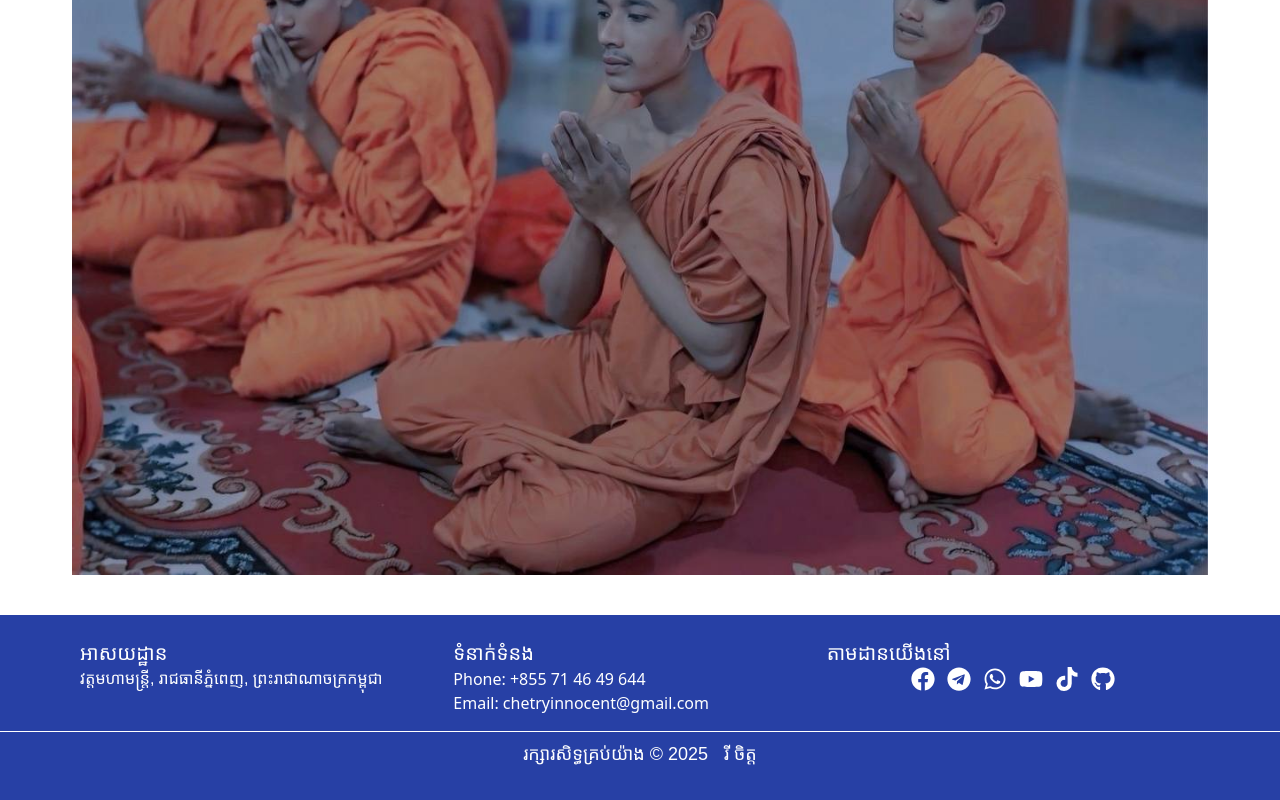
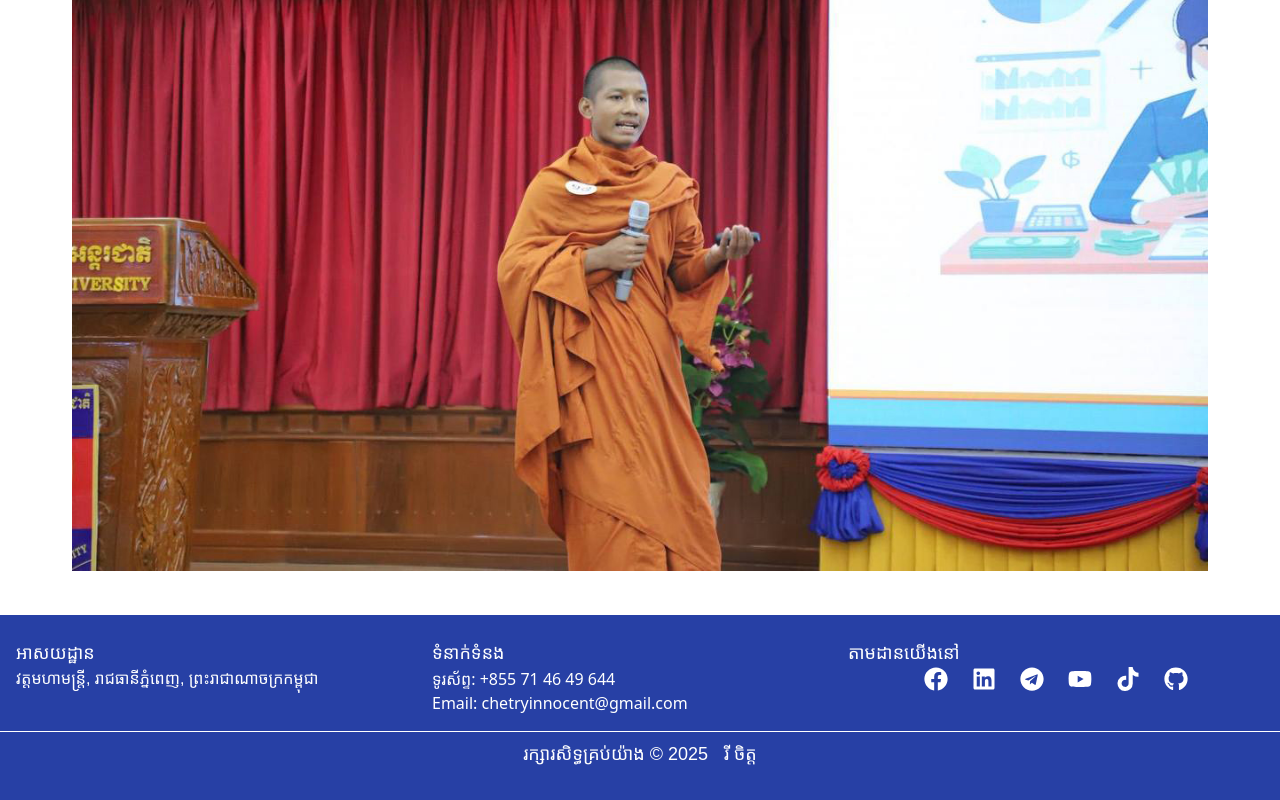
Before and after one commit to tonlecode/rychet-profile, a React (Vite) app: page / in a window 1280 px wide. Shown: the part 608-1408 px from the top of the page. Built offline with nearby package versions, Linux system fonts and the light colour scheme; a web font is replaced by a local one.

Commit message:
build respone on mobile

```diff
--- a/src/components/Footer.jsx
+++ b/src/components/Footer.jsx
@@ -1,43 +1,70 @@
 import React from "react";
-import { FaFacebook, FaTelegram, FaWhatsapp, FaYoutube, FaTiktok, FaGithub } from "react-icons/fa";
+import {
+  FaFacebook,
+  FaTelegram,
+  FaLinkedin,
+  FaYoutube,
+  FaTiktok,
+  FaGithub,
+} from "react-icons/fa";
 
 function Footer() {
   return (
     <div className="bg-[#2740a5] text-white py-6 mt-10">
-      <div className="max-w-6xl container flex mx-auto px-4">
+      <div className="max-w-6lg container flex mx-auto px-4">
         {/* Address Section */}
         <div className="w-1/3 mb-4">
-          <h4 className="text-xl ">អាសយដ្ឋាន</h4>
+          <h4 className="text-lg ">អាសយដ្ឋាន</h4>
           <p>វត្តមហាមន្រ្តី, រាជធានីភ្នំពេញ, ព្រះរាជាណាចក្រកម្ពុជា</p>
         </div>
 
         {/* Contact Section */}
         <div className="w-1/3 mb-4">
-          <h4 className=" text-xl">ទំនាក់ទំនង</h4>
-          <p className="font-sans">Phone: +855 71 46 49 644</p>
+          <h4 className=" text-lg">ទំនាក់ទំនង</h4>
+          <p className="font-sans">ទូរស័ព្ទ: +855 71 46 49 644</p>
           <p className="font-sans">Email: chetryinnocent@gmail.com</p>
         </div>
 
         {/* Social Media Links */}
         <div className="w-1/3 mb-4">
-          <h4 className=" text-xl">តាមដានយើងនៅ</h4>
-          <div className="space-x-3 flex justify-center">
-  <a href="#" className="text-white text-2xl hover:text-red-300 transition">
+          <h4 className=" text-lg">តាមដានយើងនៅ</h4>
+          <div className="space-x-6 flex justify-center">
+            <a
+              href="https://www.facebook.com/share/1C35mqjCLm/?mibextid=wwXIfr"
+              className="text-white text-2xl hover:text-red-300 transition"
+            >
               <FaFacebook />
             </a>
-  <a href="#" className="text-white text-2xl hover:text-red-300 transition">
+            <a
+              href="https://linkedin.com/in/rychet"
+              className="text-white text-2xl hover:text-red-300 transition"
+            >
+              <FaLinkedin />
+            </a>
+
+            <a
+              href="https://t.me/tknocounter"
+              className="text-white text-2xl hover:text-red-300 transition"
+            >
               <FaTelegram />
             </a>
-  <a href="#" className="text-white text-2xl hover:text-red-300 transition">
-    <FaWhatsapp />
-  </a>
-  <a href="#" className="text-white text-2xl hover:text-red-300 transition">
+
+            <a
+              href="https://www.youtube.com/@tonlecode"
+              className="text-white text-2xl hover:text-red-300 transition"
+            >
               <FaYoutube />
             </a>
-  <a href="#" className="text-white text-2xl hover:text-red-300 transition">
+            <a
+              href="https://www.tiktok.com/@rychet1"
+              className="text-white text-2xl hover:text-red-300 transition"
+            >
               <FaTiktok />
             </a>
-  <a href="#" className="text-white text-2xl hover:text-red-300 transition">
+            <a
+              href="https://github.com/tonlecode"
+              className="text-white text-2xl hover:text-red-300 transition"
+            >
               <FaGithub />
             </a>
           </div>
--- a/src/components/Header.jsx
+++ b/src/components/Header.jsx
@@ -19,7 +19,7 @@ const items = [
   {
     key: 'project-2',
     label: (
-      <NavLink to="#">
+      <NavLink to="/morefile">
         <span className="font-[Noto_Sans_Khmer] text-[16px] pr-7 text-blue-500">
           ឯកសារ
         </span>
--- /dev/null
+++ b/src/components/HeaderM.jsx
@@ -0,0 +1,82 @@
+import React from 'react';
+import { NavLink } from 'react-router-dom';
+import { DownOutlined } from '@ant-design/icons';
+import { Dropdown, Menu } from 'antd';
+import VdCam from '../assets/vd/cambodiaF1.mp4';
+import { IoMdMenu } from "react-icons/io";
+
+
+// Items for ស្នាដៃ
+const items = [
+  {
+    key: 'project-1',
+    label: (
+      <NavLink to="/software">
+        <span className="font-[Noto_Sans_Khmer] text-[16px] pr-7 text-blue-500">
+          វិស្វកម្មកម្មវិធី
+        </span>
+      </NavLink>
+    ),
+  },
+  {
+    key: 'project-2',
+    label: (
+      <NavLink to="/morefile">
+        <span className="font-[Noto_Sans_Khmer] text-[16px] pr-7 text-blue-500">
+          ឯកសារ
+        </span>
+      </NavLink>
+    ),
+  },
+];
+
+// Items for បណ្ណាល័យ
+const libraryItems = [
+  {
+    key: 'library-1',
+    label: (
+      <NavLink to="/photos">
+        <span className="font-[Noto_Sans_Khmer] text-[16px] pr-7 text-blue-500">
+          រូបភាព
+        </span>
+      </NavLink>
+    ),
+  },
+  {
+    key: 'library-2',
+    label: (
+      <NavLink to="/videos">
+        <span className="font-[Noto_Sans_Khmer] text-[16px] pr-7 text-blue-500">
+          វិដេអូ
+        </span>
+      </NavLink>
+    ),
+  },
+];
+
+// Dropdown menus
+const menu = <Menu items={items} />;
+const libraryMenu = <Menu items={libraryItems} />;
+
+function Header() {
+  return (
+    <div className="">
+      <video src={VdCam} autoPlay loop muted className="fixed mt-[-6rem]" />
+    <div className="container mx-auto ">
+      {/* Background Video */}
+
+      <nav className="fixed top-0 left-0  w-full text-white font-medium justify-between items-center py-4 flex">
+       <div className='text-bold text-3xl text-center float-end p-4 hover:text-red-300'><IoMdMenu /></div>
+
+      </nav>
+
+      {/* Padding below header */}
+      <div className="mt-24">
+        {/* Your main content here */}
+      </div>
+      </div>
+    </div>
+  );
+}
+
+export default Header;
--- /dev/null
+++ b/src/dropdownPages/MoreFile.jsx
@@ -0,0 +1,22 @@
+import React from 'react'
+import Header from '../components/Header'
+function MoreFile() {
+  return (
+
+
+ <div>
+        <Header></Header>
+
+       <div>
+        <p className=''>កំពុងរៀបចំ</p>
+        <p className='m-[20rem] text-center font-bold text-5xl'>កំពុងរៀបចំ page file <span className='text-green-600'>please wait...</span></p>
+
+       </div>
+
+    </div>
+
+
+  )
+}
+
+export default MoreFile
--- a/src/dropdownPages/Software.jsx
+++ b/src/dropdownPages/Software.jsx
@@ -11,11 +11,12 @@ function Software() {
 
         {/* Heading Section */}
         <div className="ml-30">
-          <h1 className="text-4xl font-bold text-blue-600">ស្នាដៃដែលបានបង្កើតកម្មវិធី</h1>
 
         </div>
 
+          <h1 className="text-4xl font-bold  text-blue-600">.</h1>
         {/* Grid Layout for Blog Cards */}
+          <h1 className="text-4xl font-bold mt-[6rem] ml-30 text-blue-600">ស្នាដៃដែលបានបង្កើតកម្មវិធី</h1>
         <div className="flex justify-center item-center px-4 mt-[8rem]">
 
           {/* Blog Card 1 */}
--- a/src/pages/About.jsx
+++ b/src/pages/About.jsx
@@ -6,9 +6,11 @@ function About() {
     <div>
         <Header></Header>
 
-        <div>
-            <p>Lorem ipsum dolor sit amet consectetur adipisicing elit. Ipsam tenetur accusamus at laboriosam, quas ad facere quae doloremque nostrum laborum rem nulla sed quaerat possimus voluptas? Quis hic dolorum nam.</p>
-        </div>
+       <div>
+        <p className=''>កំពុងរៀបចំ  page about </p>
+        <p className='m-[20rem] text-center font-bold text-5xl'>កំពុងរៀបចំ page about<span className='text-green-600'>please wait...</span></p>
+
+       </div>
 
     </div>
   )
--- a/src/pages/Contact.jsx
+++ b/src/pages/Contact.jsx
@@ -62,7 +62,7 @@ function Contact() {
                   <span>LinkedIn</span>
                 </a>
                 <a
-                  href="https://facebook.com/rychetinnocent"
+                  href="https://www.facebook.com/share/1C35mqjCLm/?mibextid=wwXIfr"
                   target="_blank"
                   rel="noopener noreferrer"
                   className="flex items-center gap-4 hover:text-red-300 transition"
--- a/src/pages/Home.jsx
+++ b/src/pages/Home.jsx
@@ -29,7 +29,7 @@ function Home() {
       setCurrentImageIndex((prevIndex) =>
         prevIndex === images.length - 1 ? 0 : prevIndex + 1
       );
-    }, 2500);
+    }, 3000);
 
     return () => clearInterval(interval); // Cleanup on unmount
   }, []);
--- /dev/null
+++ b/src/pages/ShowMobile/Home.jsx
@@ -0,0 +1,11 @@
+import React from 'react'
+import HeaderM  from '../../components/HeaderM'
+function Home() {
+  return (
+    <div>
+      <HeaderM />
+    </div>
+  )
+}
+
+export default Home
```
Also changed, not shown: src/App.jsx (+30 -25 lines). Lines whose indentation alone changed are shown as unchanged.
